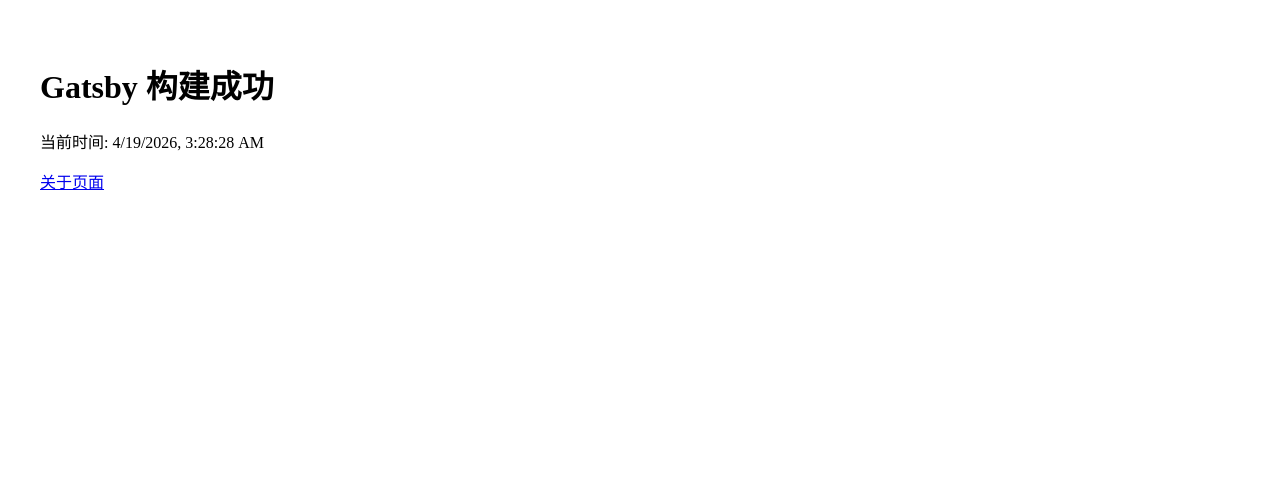
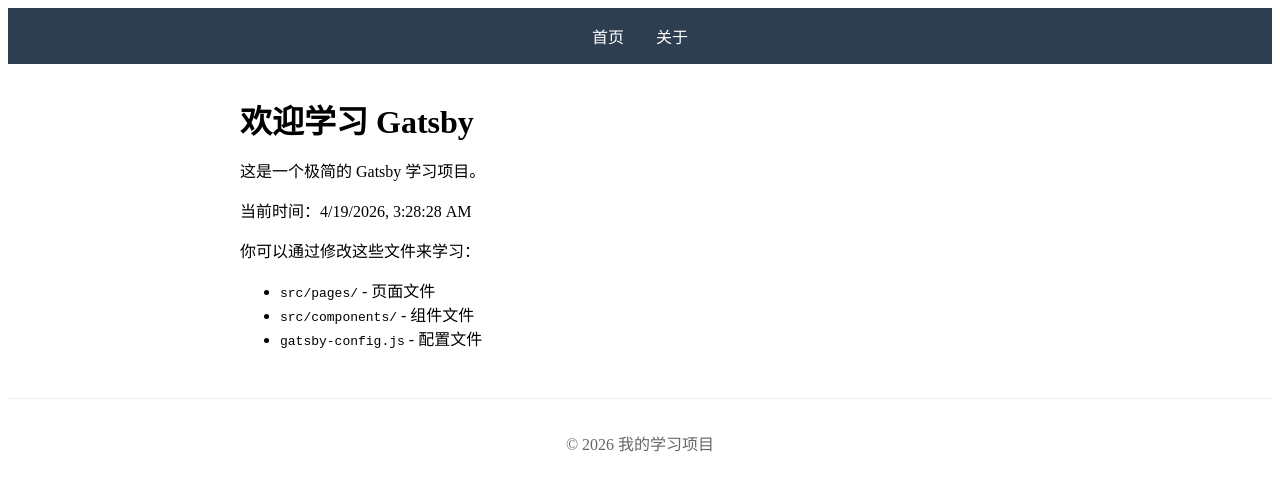
Before and after one commit to wzhu2026/wordpress-gatsby-main, a Gatsby site: page / in a window 1280 px wide. Built offline with nearby package versions, Linux system fonts and the light colour scheme; Gatsby itself is replaced by a stand-in of ours.

Commit message:
Update index.js

```diff
--- a/src/pages/index.js
+++ b/src/pages/index.js
@@ -1,12 +1,18 @@
 import * as React from "react"
+import Layout from "../components/Layout"
 
 const IndexPage = () => {
   return (
-    <main style={{ padding: '2rem' }}>
-      <h1>Gatsby 构建成功</h1>
-      <p>当前时间: {new Date().toLocaleString()}</p>
-      <a href="/about">关于页面</a>
-    </main>
+    <Layout title="欢迎学习 Gatsby">
+      <p>这是一个极简的 Gatsby 学习项目。</p>
+      <p>当前时间：{new Date().toLocaleString()}</p>
+      <p>你可以通过修改这些文件来学习：</p>
+      <ul>
+        <li><code>src/pages/</code> - 页面文件</li>
+        <li><code>src/components/</code> - 组件文件</li>
+        <li><code>gatsby-config.js</code> - 配置文件</li>
+      </ul>
+    </Layout>
   )
 }
 
```
